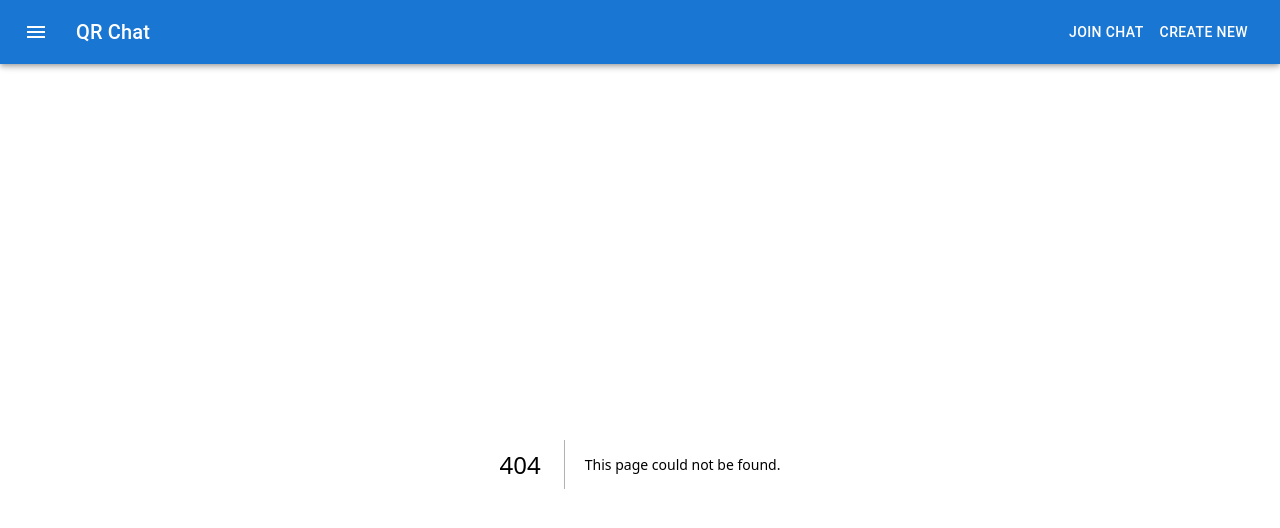
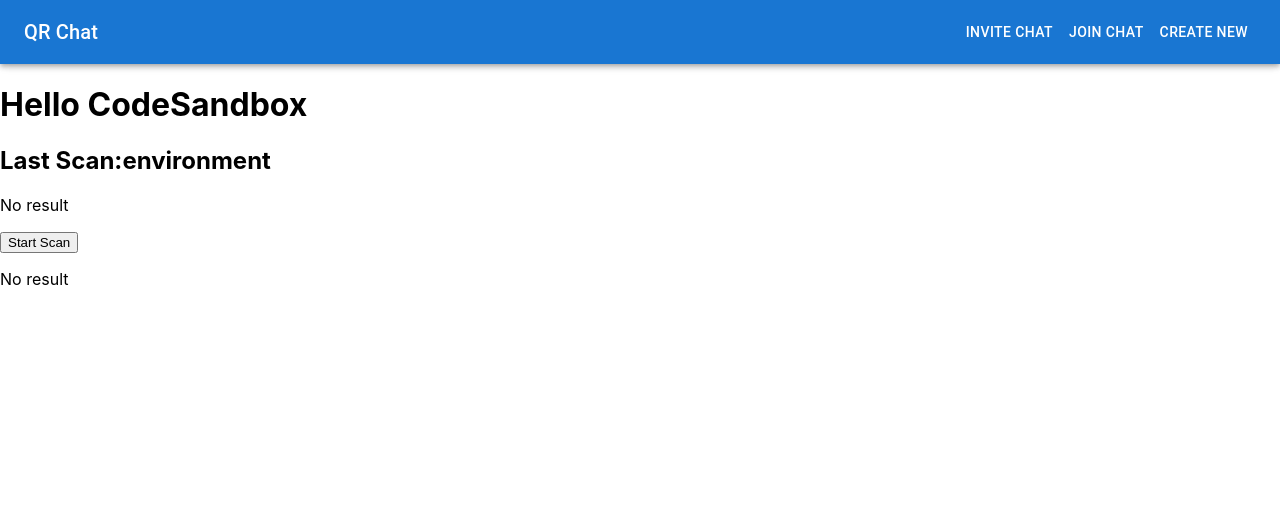
Before and after one commit to Nekodigi/RealtimeChatExp, a Next.js app in the folder frontend/: page /test in a window 1280 px wide. Before the commit this address had no page. Shown: the top 528 px of the page. Built offline with nearby package versions, Linux system fonts and the light colour scheme.

Commit message:
working on qr system

```diff
--- a/frontend/components/header.js
+++ b/frontend/components/header.js
@@ -7,6 +7,7 @@ import MenuIcon from '@mui/icons-material/Menu';
 import JoinChat from './joinChat';
 import { useEffect, useRef, useState } from 'react';
 import { Box, Container } from '@mui/material';
+import InviteChat from './inviteChat';
 
 
 export default function Header(){
@@ -21,7 +22,7 @@ export default function Header(){
     <div>
       <AppBar ref={appBarRef}>
       <Toolbar>
-        <IconButton
+        {/* <IconButton
           size="large"
           edge="start"
           color="inherit"
@@ -29,10 +30,11 @@ export default function Header(){
           sx={{ mr: 2 }}
         >
           <MenuIcon />
-        </IconButton>
+        </IconButton> */}
         <Typography variant="h6" component="div" sx={{ flexGrow: 1 }}>
           QR Chat
         </Typography>
+        <InviteChat />
         <JoinChat />
         <Button color="inherit">Create New</Button>
       </Toolbar>
--- /dev/null
+++ b/frontend/components/inviteChat.js
@@ -0,0 +1,49 @@
+import { Box, Button, Modal, Paper, TextField, Tooltip, Typography } from "@mui/material";
+import { useRouter } from "next/router";
+import { useEffect, useState } from "react";
+import QRCode from 'react-qr-code';
+
+
+export default function InviteChat(){
+  const [open, setOpen] = useState(false);
+  const [id, setId] = useState("");
+  const router = useRouter();
+  const [copyMsg, setCopyMsg] = useState("Copy");
+
+  const style = {
+    position: 'absolute',
+    top: '50%',
+    left: '50%',
+    transform: 'translate(-50%, -50%)',
+    width: 400,
+    boxShadow: 24,
+    p: 4,
+  };
+
+  return (
+    <div>
+      <Button onClick={() => setOpen(true)} color="inherit">Invite Chat</Button>
+      <Modal
+          open={open}
+          onClose={() => setOpen(false)}
+          aria-labelledby="modal-modal-title"
+          aria-describedby="modal-modal-description"
+      >
+          {/* <Box sx={style}> */}
+          <Paper sx={style}>
+          <Typography id="modal-modal-title" variant="h6" component="h2" gutterBottom>
+              チャットに招待
+          </Typography>
+          <Tooltip title={<Typography>{copyMsg}</Typography>} placement="top-end" >
+          <TextField fullWidth id="outlined-basic" label="IDをコピー" value={router.query.id} onChange={(e) => setId(e.target.value)} variant="outlined" margin="normal"
+          InputProps={{readOnly:true}} onClick={() => {navigator.clipboard.writeText(router.query.id); setCopyMsg("Copied!");}}/>
+          </Tooltip>
+          <p>{typeof window !== "undefined" ? window.location.href : ""}</p>
+          <Box sx={{ m: 4 }}><QRCode style={{width:"100%", height:"100%"}} value={typeof window !== "undefined" ? window.location.href : ""} /></Box>
+          {/* <Box display="flex" justifyContent="flex-end"><Button onClick={() => {setOpen(false);router.push(`/chat?id=${id}`);}}>JOIN</Button></Box> */}
+          </Paper>
+          {/* </Box> */}
+        </Modal>
+    </div>
+  )
+}
--- a/frontend/components/joinChat.js
+++ b/frontend/components/joinChat.js
@@ -1,12 +1,15 @@
 import { Box, Button, Modal, Paper, TextField, Typography } from "@mui/material";
 import { useRouter } from "next/router";
-import { useState } from "react";
+import { useRef, useState } from "react";
+import { QrReader } from "react-qr-reader";
 
 
 export default function JoinChat(){
-  const [open, setOpen] = useState(false);
+  const [open, setOpen_] = useState(false);
   const [id, setId] = useState("");
+  const [qrText, setQrText] = useState('No result');
   const router = useRouter();
+  const qrRef = useRef(null);
 
   const style = {
     position: 'absolute',
@@ -17,6 +20,23 @@ export default function JoinChat(){
     boxShadow: 24,
     p: 4,
   };
+
+  const closeCam = async () => {
+    const stream = await navigator.mediaDevices.getUserMedia({
+      audio: false,
+      video: true,
+    });
+    stream.getTracks().forEach(function (track) {
+        track.stop();
+        track.enabled = false;
+    });
+    console.log(qrRef)
+};
+
+  const setOpen = (value) => {
+    setOpen_(value);
+    value ? undefined : closeCam();
+  }
 
   return (
     <div>
@@ -33,7 +53,22 @@ export default function JoinChat(){
               チャットに参加
           </Typography>
           <TextField fullWidth id="outlined-basic" label="IDを入力" value={id} onChange={(e) => setId(e.target.value)} variant="outlined" margin="normal"/>
-          <Box display="flex" justifyContent="flex-end"><Button onClick={() => {setOpen(false);router.push(`/chat/${id}`);}}>JOIN</Button></Box>
+          {open ?  <QrReader
+            ref={qrRef}
+            onResult={(result, error) => {
+              if (!!result) {
+                setQrText(result?.text);
+              }
+
+              if (!!error) {
+                console.info(error);
+              }
+            }}
+            style={{ width: '200px' }}
+          /> : null}
+          <p>{qrText}</p>
+
+          <Box display="flex" justifyContent="flex-end"><Button onClick={() => {setOpen(false);router.push(`/chat?id=${id.slice(-7)}`);}}>JOIN</Button></Box>
           </Paper>
           {/* </Box> */}
         </Modal>
--- a/frontend/components/layout.js
+++ b/frontend/components/layout.js
@@ -5,7 +5,7 @@ export default function Layout({children}){
 
   return (
     <div>
-      <Header />
+      <Header/>
       <main>{children}</main>
     </div>
   )
--- a/frontend/next.config.js
+++ b/frontend/next.config.js
@@ -1,6 +1,7 @@
 /** @type {import('next').NextConfig} */
 const nextConfig = {
   reactStrictMode: true,
+  trailingSlash: true,
 }
 
 module.exports = nextConfig
--- a/frontend/package.json
+++ b/frontend/package.json
@@ -22,6 +22,8 @@
     "firebase": "9.13.0",
     "next": "13.0.6",
     "react": "18.2.0",
-    "react-dom": "18.2.0"
+    "react-dom": "18.2.0",
+    "react-qr-code": "^2.0.11",
+    "react-qr-reader": "^3.0.0-beta-1"
   }
 }
--- a/frontend/pages/_app.js
+++ b/frontend/pages/_app.js
@@ -2,9 +2,10 @@ import Layout from '../components/layout'
 import '../styles/globals.css'
 
 function MyApp({ Component, pageProps }) {
-  return <Layout>
+  return (
+  <Layout>
     <Component {...pageProps} />
-  </Layout>
+  </Layout>)
 }
 
 export default MyApp
--- a/frontend/pages/api/hello.js
+++ /dev/null
@@ -1,5 +0,0 @@
-// Next.js API route support: https://nextjs.org/docs/api-routes/introduction
-
-export default function handler(req, res) {
-  res.status(200).json({ name: 'John Doe' })
-}
--- /dev/null
+++ b/frontend/pages/test.js
@@ -0,0 +1,63 @@
+// versi "react-qr-reader" 1.0.0. component API harus disesuaikan dengan yg baru
+
+import { useState } from "react";
+import {QrReader} from "react-qr-reader";
+
+export default function Test(props){
+  const [selected, setSelected] = useState("environment");
+  const [startScan, setStartScan] = useState(false);
+  const [loadingScan, setLoadingScan] = useState(false);
+const [data, setData] = useState('No result');
+
+  const handleScan = async (scanData) => {
+    setLoadingScan(true);
+    console.log(`loaded data data`, scanData);
+    if (scanData && scanData !== "") {
+      console.log(`loaded >>>`, scanData);
+      setData(scanData);
+      setStartScan(false);
+      setLoadingScan(false);
+      // setPrecScan(scanData);
+    }
+  };
+  const handleError = (err) => {
+    console.error(err);
+  };
+  return (
+    <>
+      <h1>Hello CodeSandbox</h1>
+      <h2>
+        Last Scan:
+        {selected}
+      </h2>
+
+      <p>{data}</p>
+
+      <button
+        onClick={() => {
+          setStartScan(!startScan);
+        }}
+      >
+        {startScan ? "Stop Scan" : "Start Scan"}
+      </button>
+      {startScan && (
+        <>
+          <select onChange={(e) => setSelected(e.target.value)}>
+            <option value={"environment"}>Back Camera</option>
+            <option value={"user"}>Front Camera</option>
+          </select>
+          <QrReader
+            facingMode={selected}
+            delay={1000}
+            onError={handleError}
+            onScan={handleScan}
+            // chooseDeviceId={()=>selected}
+            style={{ width: "300px" }}
+          />
+        </>
+      )}
+      {loadingScan && <p>Loading</p>}
+      {data !== "" && <p>{data}</p>}
+    </>
+  );
+};
```
Also changed, not shown: frontend/firebase.json, frontend/pages/chat/index.js (renamed from frontend/pages/chat/[id].js), 1 other file (tests, documents, lock files or other folders).
